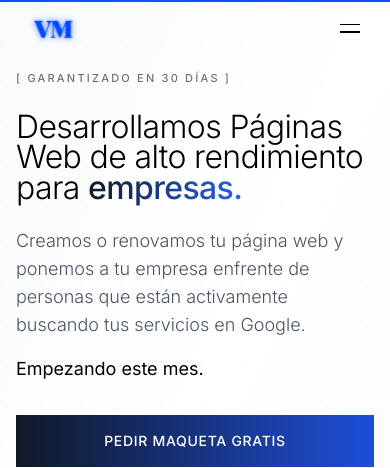
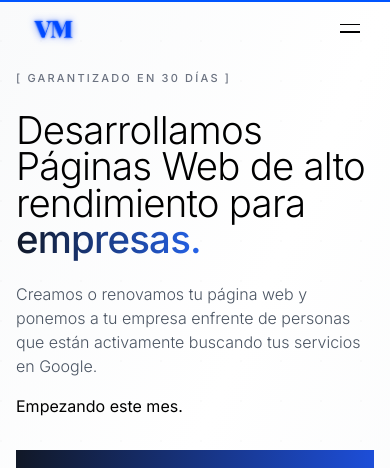
Before and after one commit to VM-Studio/vm-nueva, a Next.js app: page / in a window 390 px wide. Shown: the top 468 px of the page. Built offline with nearby package versions, Linux system fonts and the light colour scheme.

Commit message:
feat: whatsapp button, copy updates, footer cleanup, mobile responsive improvements

```diff
--- a/src/components/MainContent.tsx
+++ b/src/components/MainContent.tsx
@@ -85,7 +85,7 @@ const MainContent: React.FC = () => {
               </div>
 
               {/* Main headline */}
-              <h1 className="text-[clamp(2rem,7vw,4.5rem)] font-light leading-[0.95] tracking-[-0.02em] mb-6 sm:mb-8">
+              <h1 className="text-[2.4rem] sm:text-[clamp(2rem,7vw,4.5rem)] font-light leading-[0.95] tracking-[-0.02em] mb-6 sm:mb-8">
                 <span className=" text-black">Desarrollamos Páginas Web
                 de alto rendimiento para</span> {/*  */}
                 <span className=" font-medium bg-gradient-to-r from-gray-900 to-blue-600 bg-clip-text text-transparent">
@@ -94,7 +94,7 @@ const MainContent: React.FC = () => {
               </h1>
 
               {/* Subheadline */}
-              <p className="text-lg sm:text-xl md:text-2xl text-gray-600 mb-8 sm:mb-12 font-light">
+              <p className="text-base sm:text-xl md:text-2xl text-gray-600 mb-8 sm:mb-12 font-light">
                   Creamos o renovamos tu página web y ponemos a tu empresa enfrente de personas que están activamente buscando tus servicios en Google.
                   <span className="block mt-4 text-black font-normal">
                   Empezando este mes.
@@ -402,7 +402,7 @@ const MainContent: React.FC = () => {
               [ EMPEZÁ HOY ]
             </span>
 
-            <h2 className="mt-8 text-[clamp(2rem,6vw,4rem)] font-light leading-[0.9] mb-8 text-black">
+            <h2 className="mt-8 text-[clamp(2rem,6vw,4rem)] font-light leading-[1.1] mb-8 text-black">
               <span className="block">Hagamos crecer a</span>
               <span className="block font-medium bg-gradient-to-r from-gray-900 to-blue-600 bg-clip-text text-transparent">
                 tu empresa
```
